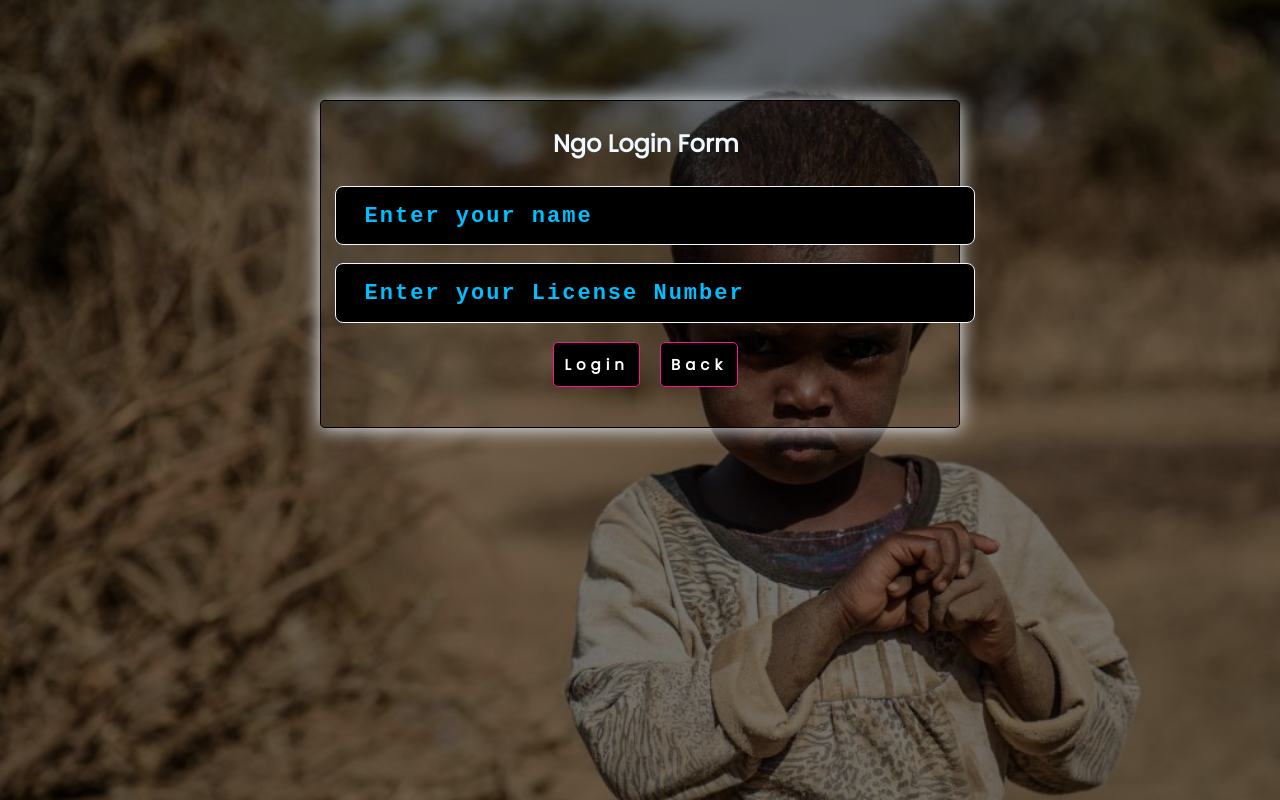
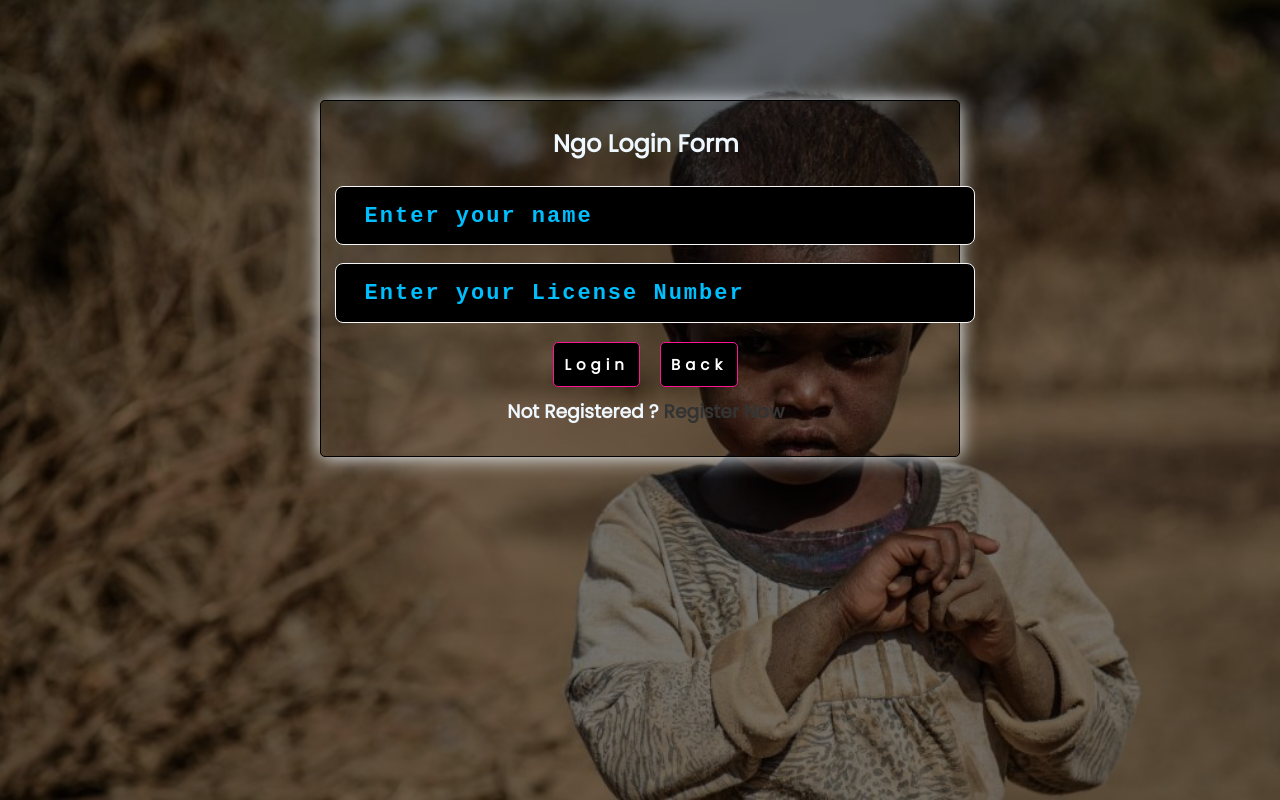
Before and after one commit to KambonoJeff/REACT-FRONT_DONATION_API, a React (Create React App) app: page /ngo/register in a window 1280 px wide. Built offline with nearby package versions, Linux system fonts and the light colour scheme.

Commit message:
NGO maintenance

```diff
--- a/src/Ngo/NgoLogin.jsx
+++ b/src/Ngo/NgoLogin.jsx
@@ -53,7 +53,9 @@ export default function NgoLogin() {
           <button  className="btn" type="submit"> Login </button>
           <button className='btn' onClick={()=>{navigate(-1)}}> Back </button>
           <br />
-
+           <h3 align="center">
+            Not Registered ? <a href="/ngo/show/new">Register Now</a>
+          </h3>
           <br />
 
           </div>
--- a/src/components/editForm/Ngo.jsx
+++ b/src/components/editForm/Ngo.jsx
@@ -42,7 +42,7 @@ export default function Ngo() {
     <br />
 
     <div className="brd">
-            <h2 align='center'> Add NGO </h2>
+            <h2 align='center'> NEW NGO </h2>
 
      <form action="" onSubmit={onSubmit} method="post">
        <div className="form-control">
```
